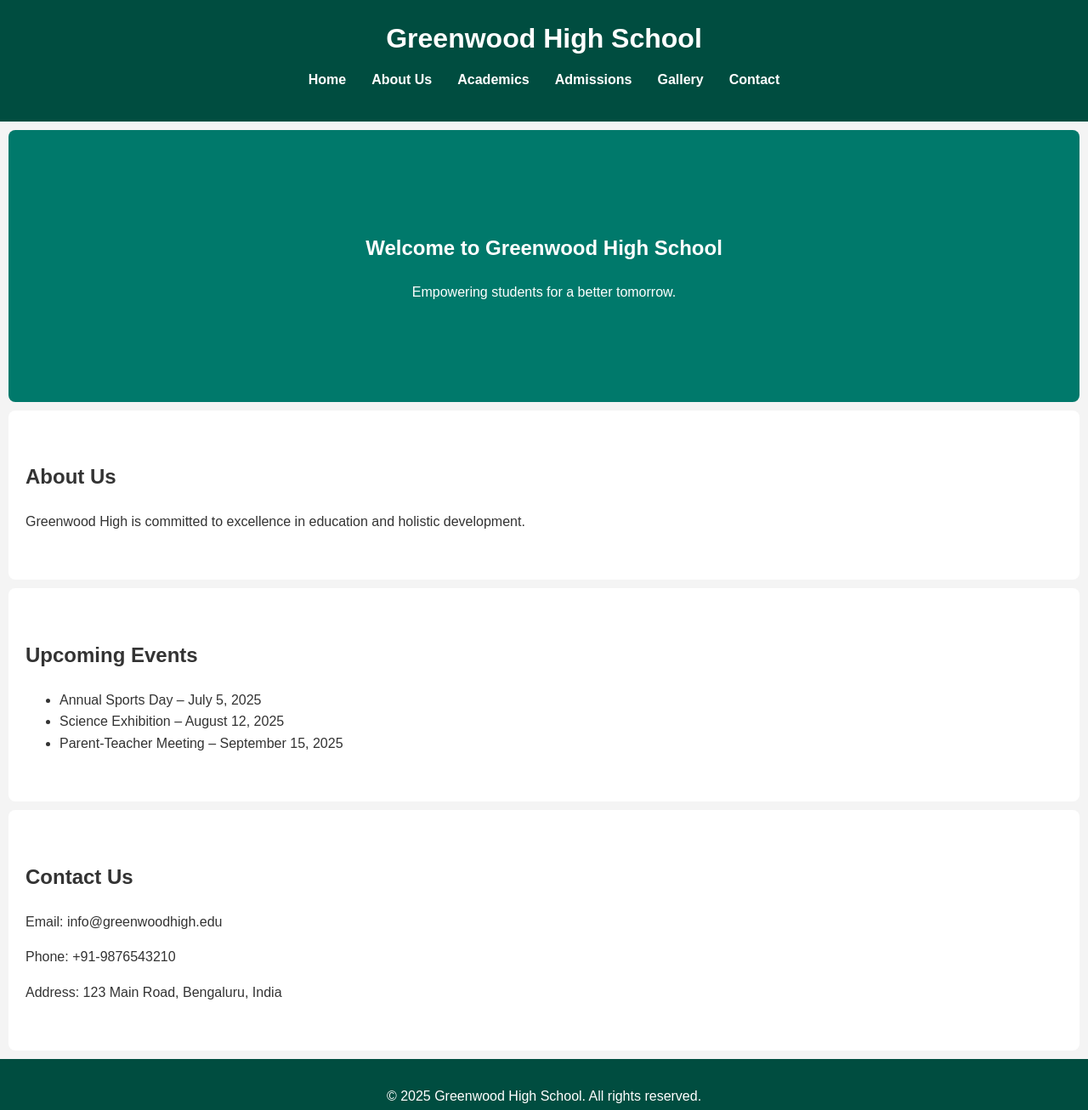
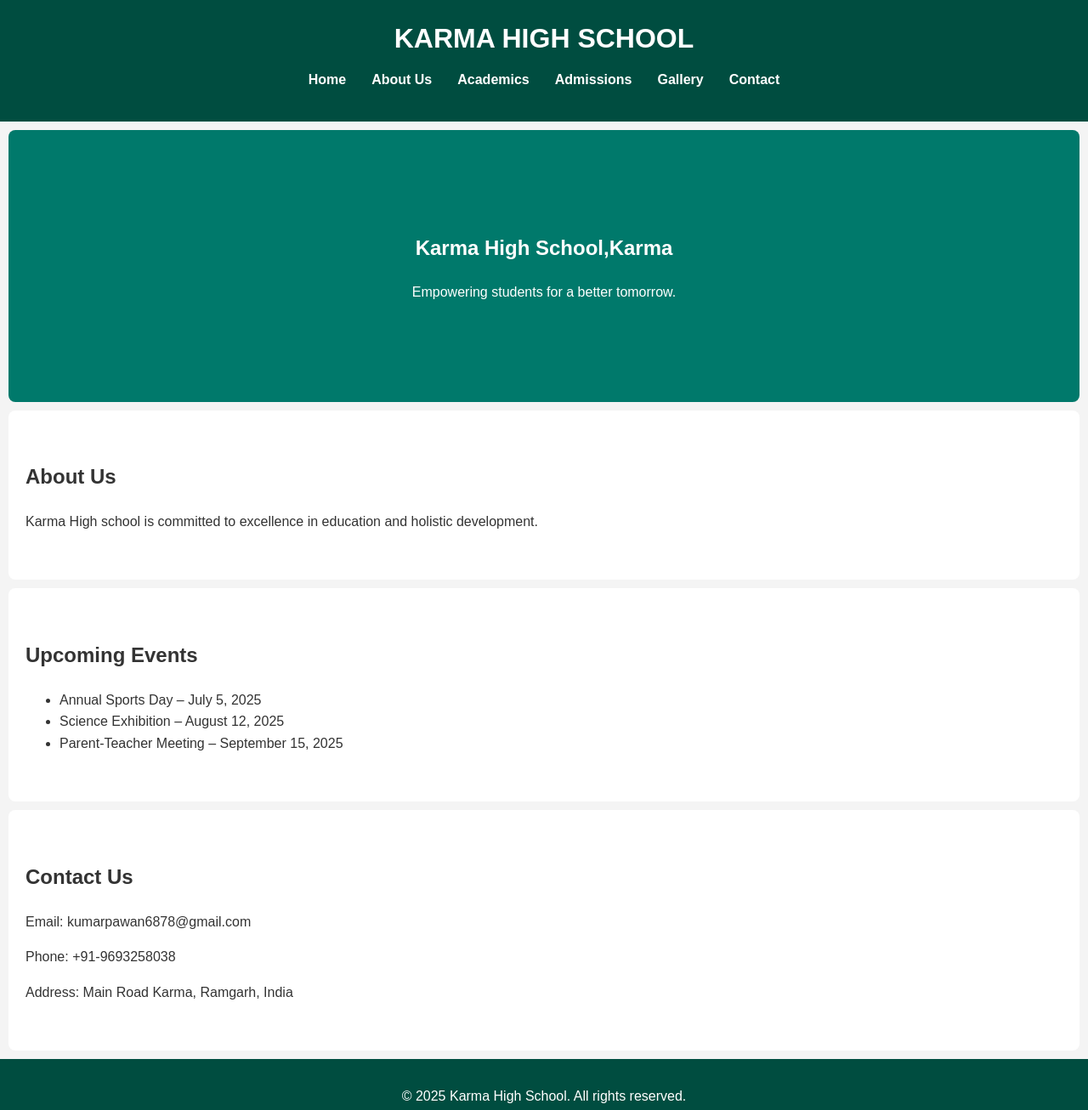
Before and after one commit to Abhimax39/KARMA-HIGH-SCHOOL-KARMA, a plain HTML site: page index.html in a window 1280 px wide. Shown: the whole page at 85% size. Drawn offline with Linux system fonts and the light colour scheme.

Commit message:
Update index.html

```diff
--- a/index.html
+++ b/index.html
@@ -3,12 +3,12 @@
 <head>
   <meta charset="UTF-8" />
   <meta name="viewport" content="width=device-width, initial-scale=1.0" />
-  <title>Greenwood High School</title>
+  <title>Karma High School</title>
   <link rel="stylesheet" href="style.css" />
 </head>
 <body>
   <header>
-    <h1>Greenwood High School</h1>
+    <h1> KARMA HIGH SCHOOL </h1>
     <nav>
       <ul>
         <li><a href="#">Home</a></li>
@@ -22,13 +22,13 @@
   </header>
 
   <section class="hero">
-    <h2>Welcome to Greenwood High School</h2>
+    <h2>Karma High School,Karma</h2>
     <p>Empowering students for a better tomorrow.</p>
   </section>
 
   <section class="about">
     <h2>About Us</h2>
-    <p>Greenwood High is committed to excellence in education and holistic development.</p>
+    <p>Karma High school is committed to excellence in education and holistic development.</p>
   </section>
 
   <section class="events">
@@ -42,13 +42,13 @@
 
   <section class="contact">
     <h2>Contact Us</h2>
-    <p>Email: info@greenwoodhigh.edu</p>
-    <p>Phone: +91-9876543210</p>
-    <p>Address: 123 Main Road, Bengaluru, India</p>
+    <p>Email: kumarpawan6878@gmail.com</p>
+    <p>Phone: +91-9693258038</p>
+    <p>Address:  Main Road Karma, Ramgarh, India</p>
   </section>
 
   <footer>
-    <p>&copy; 2025 Greenwood High School. All rights reserved.</p>
+    <p>&copy; 2025 Karma High School. All rights reserved.</p>
   </footer>
 </body>
 </html>
```
